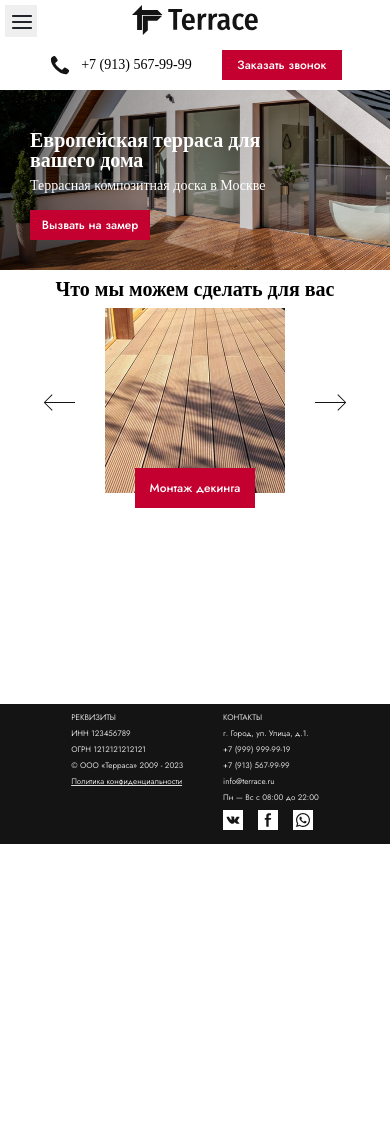
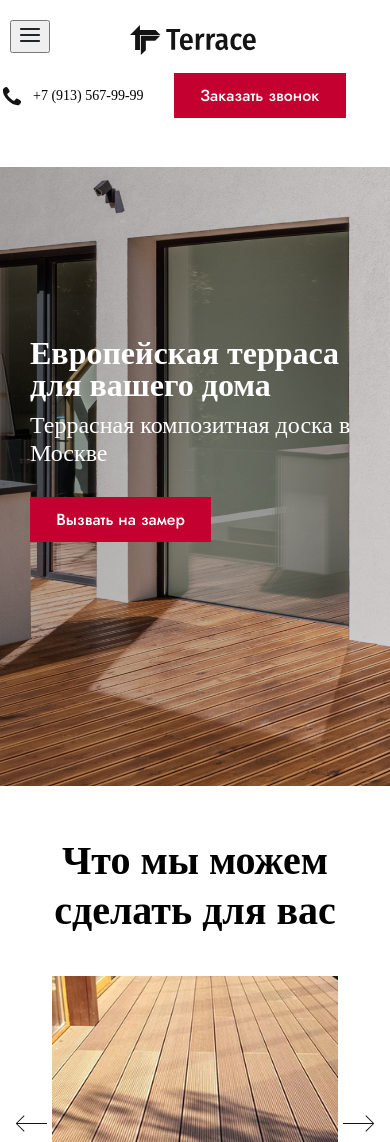
Before and after one commit to LiliyaKul/air, a website: page index.html in a window 390 px wide. Shown: the top 1142 px of the page. Before the commit the page ends 844 px from the top, so only its background shows below. Drawn offline with nearby package versions, Linux system fonts and the light colour scheme; a web font is replaced by a local one.

Commit message:
Refactoring

```diff
--- a/assets/css/main.css
+++ b/assets/css/main.css
@@ -19,8 +19,6 @@
     --grey: #DCDCDC;
     --grey-2: rgba(21, 20, 20, 0.7);
     --grey-3: rgba(74, 74, 74, 1);
-
-
 }
 
 
--- a/components/button/button.css
+++ b/components/button/button.css
@@ -25,9 +25,7 @@
 .button_medium {
     width: 181px;
     height: 45px;
-    position: absolute;
-    top: 409px;
-    left: 130px;
+    margin-top: 20px;
 }
 
 .button_large {
@@ -39,26 +37,11 @@
 }
 
 @media screen and (max-width: 768px) {
-    .button_medium {
-        width: 120px;
-        height: 30px;
-        top: 120px;
-        left: 30px;
+    .button_large {
+        width: 150px;
+        height: 64px;
+        position: absolute;
+        top: 90%;
+        left: 20%;
     }
-    .button_small {
-        width: 120px;
-        height: 30px;
-    }
-    .button_large {
-        width: 120px;
-        height: 40px;
-        position: absolute;
-        top: 160px;
-        left: 30px;
-    }
-    .button {
-        font-size: 12px;
-        line-height: 10px;
-    }
-
 }
--- a/components/card/card.css
+++ b/components/card/card.css
@@ -6,7 +6,7 @@
     .card-item_media {
         display: none;
     }
-    .card__img {
-        width: 180px;
+    .card-item img {
+        width: 100%;
     }
 }
--- a/components/container/container.css
+++ b/components/container/container.css
@@ -7,15 +7,3 @@
 .container_header {
     max-width: 1530px;
 }
-
-@media screen and (max-width: 768px) {
-    .container {
-        max-width: 100vw;
-        height: 100%;
-        overflow-x:hidden;
-    }
-    .container_header {
-        max-width: 100vw;
-        overflow-x:hidden;
-    }
-}
--- a/components/footer/footer.css
+++ b/components/footer/footer.css
@@ -39,23 +39,20 @@
 
 @media screen and (max-width: 768px) {
     .footer {
-        height: 140px;
+        height: 100%;
+    }
+    .footer__details {
+        font-size: 12px;
+        line-height: 12px;
     }
     .footer__content {
-        height: 140px;
-        justify-content: center;
-        gap: 40px;
-    }
-    .footer__details {
-        font-size: 8px;
-        line-height: 6px;
-        gap: 10px;
-    }
-    .footer__details_media {
-        display: none;
-    }
-    .footer__content {
-        padding: 10px 40px;
+        height: 100%;
+        display: grid;
+        grid-template-columns: 1fr 1fr;
+        grid-template-rows: 1fr 1fr;
+        row-gap: 20px;
+        column-gap: 20px;
+        padding: 20px 50px;
         margin: auto;
     }
 }
--- a/components/header/header.css
+++ b/components/header/header.css
@@ -1,5 +1,4 @@
 .header {
-    height: 743px;
     display: flex;
     justify-content: center;
     padding-top: 30px;
@@ -37,9 +36,7 @@
     max-width: 600px;
     display: flex;
     flex-wrap: wrap;
-    position: absolute;
-    top: 165px;
-    left: 130px;
+    text-align: left;
 }
 
 .header__banner__desription {
@@ -48,40 +45,46 @@
     font-size: 28px;
     line-height: 33.6px;
     color: var(--white);
+    text-align: left;
+}
+
+.header__banner__description_container {
+    display: flex;
     position: absolute;
-    top: 333px;
-    left: 130px;
+    flex-direction: column;
+    height: 100%;
+    gap: 20px;
+    padding: 165px 130px;
 }
+
 
 @media screen and (max-width: 768px) {
     .header {
-        height: 280px;
-        padding-top: 0px;
-    }
-    .header__content {
-        gap: 10px;
-    }
-    .header__logo {
-        display: flex;
-        flex-direction: column;
-        gap: 10px;
+        padding-top: 10px;
     }
     .header__banner__img {
         object-fit: cover;
-        height: 180px;
     }
     .header__banner__title {
-        font-size: 20px;
-        line-height: 20px;
-        top: 40px;
-        left: 30px;
-        max-width: 250px;
+        font-size: 32px;
+        line-height: 32px;
     }
     .header__banner__desription {
-        font-size: 14px;
-        line-height: 12px;
-        top: 90px;
-        left: 30px;
-        max-width: 250px;
+        font-size: 24px;
+        line-height: 28px;
+    }
+    .header__logo__icon {
+        display: flex;
+        justify-content: flex-start;
+        gap: 80px;
+        padding: 10px 10px;
+    }
+    .header__logo {
+        flex-direction: column;
+        align-items: flex-start;
+    }
+    .header__banner__description_container {
+        gap: 10px;
+        padding: 170px 30px;
     }
 }
--- a/components/main/main.css
+++ b/components/main/main.css
@@ -15,22 +15,28 @@
 
 .main__card-list {
     display: flex;
-    gap: 30px;
+    justify-content: space-between;
+    flex-wrap: wrap;
     align-items: center;
 }
 
 @media screen and (max-width: 768px) {
+    .main__title {
+        font-size: 40px;
+        line-height: 50px;
+        align-self: center;
+        text-align: center;
+        margin-left: 0;
+    }
     .main__content {
-        gap: 10px;
+        padding-left: 1rem;
+        padding-right: 1rem;
     }
     .main__card-list {
-        align-self: center;
-        max-width: 375px;
-    }
-    .main__title {
-        font-size: 20px;
-        line-height: 18px;
-        align-self: center;
-        margin: 0;
+        display: flex;
+        justify-content: center;
+        gap: 5px;
+        flex-wrap: nowrap;
+        align-items: center;
     }
 }
--- a/components/menu/menu.css
+++ b/components/menu/menu.css
@@ -1,30 +1,12 @@
-.burger-menu__open {
-    position: absolute;
-    top: 5px;
-    left: 5px;
-    width: 32px;
-    height: 32px;
-    padding: 0;
-    border: none;
-}
-
 .burger-menu__close {
     width: 30px;
     height: 30px;
     border-radius: 50%;
-    background-color: #DDE2E5;;
+    background-color: var(--grey);
     border: none;
     position: relative;
     top: 16px;
     left: 16px;
-}
-
-.menu__icon {
-    width: 24px;
-    height: 24px;
-    position: absolute;
-    top: 5px;
-    left: 5px;
 }
 
 .menu {
@@ -33,7 +15,7 @@
     top: 0;
     width: 100vw;
     height: 100vh;
-    background: #DDE2E5;;
+    background: var(--grey);
     transform: translateX(-100vw);
     transition: transform 250ms linear;
     display: flex;
--- a/components/menu/menu.js
+++ b/components/menu/menu.js
@@ -1,9 +1,12 @@
+
+(function() {
     const menu = document.getElementById('burger-menu');
     const menuClose = document.getElementById('burger-menu-close');
     const menuOpen = document.getElementById('burger-menu-open');
 
     if (menuOpen) {
         menuOpen.addEventListener('click', function() {
+            console.log(menu);
             if (menu) {
                 menu.setAttribute('data-open', '');
             }
@@ -17,3 +20,4 @@ if (menuClose) {
             }
         });
 }
+})();
--- a/components/page/page.css
+++ b/components/page/page.css
@@ -1,13 +1,20 @@
 .page {
     height: 100%;
-    display: grid;
-    grid-template-rows: auto 1fr auto;
-    row-gap: 100px;
+    display: flex;
+    height: 100%;
+    display: flex;
+    flex-direction: column;
+    gap: 100px;
+}
+
+.page__main {
+    flex-grow: 1;
 }
 
 @media screen and (max-width: 768px) {
     .page {
-        row-gap: 0px;
-        max-width: 100vw;
+        display: flex;
+        flex-direction: column;
+        gap: 50px;
     }
 }
--- a/index.html
+++ b/index.html
@@ -13,6 +13,8 @@
                 <div class="container_header">
                     <div class="header__content">
                         <div class="header__logo">
+                            <div class="header__logo__icon">
+                                <div>
                                     <button id="burger-menu-open" class="burger-menu__open">
                                         <svg class="menu__icon" width="24" height="24" viewBox="0 0 24 24" fill="none" xmlns="http://www.w3.org/2000/svg">
                                             <path fill-rule="evenodd" clip-rule="evenodd" d="M2 12C2 11.4477 2.44772 11 3 11H21C21.5523 11 22 11.4477 22 12C22 12.5523 21.5523 13 21 13H3C2.44772 13 2 12.5523 2 12Z" fill="#212429"/>
@@ -20,9 +22,13 @@
                                             <path fill-rule="evenodd" clip-rule="evenodd" d="M2 18C2 17.4477 2.44772 17 3 17H21C21.5523 17 22 17.4477 22 18C22 18.5523 21.5523 19 21 19H3C2.44772 19 2 18.5523 2 18Z" fill="#212429"/>
                                         </svg>
                                     </button>
+                                </div>
+                                <div>
                                     <svg class="logo__icon">
                                         <use href="./assets/images/icons/sprite.svg#terrace">
                                     </svg>
+                                </div>
+                            </div>
                             <div class="logo__text">
                                 <p class="logo__text-item">Каталог</p>
                                 <p class="logo__text-item">Услуги</p>
@@ -45,21 +51,25 @@
                             src="./assets/images/Rectangle 85.jpg"
                             alt="Европейская терраса для вашего дома"
                             >
+                            <div class="header__banner__description_container">
                                 <div class="header__banner__title">Европейская терраса для вашего дома</div>
                                 <div class="header__banner__desription">Террасная композитная доска в Москве</div>
                                 <button class="button button_medium">Вызвать на замер</button>
                             </div>
                         </div>
                     </div>
+                </div>
             </header>
-            <main class="main">
+            <main class="main page__main">
                 <div class="container">
                     <div class="main__content">
                         <div class="main__title">Что мы можем сделать для вас</div>
                         <div class="main__card-list">
+                            <div>
                                 <svg class="arrow" width="31" height="31" viewBox="0 0 31 17" fill="none" xmlns="http://www.w3.org/2000/svg">
                                     <path d="M7.90198 16.7311L8.55923 16.0738L1.45063 8.9657L31 8.9653L31 8.03566L1.45063 8.03613L8.55922 0.926184L7.90198 0.268934L1.15912e-06 8.17232L1.21658e-06 8.82957L7.90198 16.7311Z" fill="#151414"/>
                                 </svg>
+                            </div>
                             <div class="card-item">
                                 <img class="card__img"
                                 src="./assets/images/Rectangle 28.jpg"
@@ -88,9 +98,11 @@
                                 >
                                 <button class="button button_large">Строительство и благоустройство</button>
                             </div>
+                            <div>
                                 <svg class="arrow" width="31" height="17" viewBox="0 0 31 17" fill="none" xmlns="http://www.w3.org/2000/svg">
                                     <path d="M23.098 0.268921L22.4408 0.92617L29.5494 8.0343L0 8.0347V8.96434L29.5494 8.96387L22.4408 16.0738L23.098 16.7311L31 8.82768V8.17043L23.098 0.268921Z" fill="#151414"/>
                                 </svg>
+                            </div>
                         </div>
                     </div>
                 </div>
@@ -198,7 +210,8 @@
                         </form>
                     </div>
                 </div>
-
+            </div>
+        </div>
         <div class="menu" id="burger-menu">
             <button id="burger-menu-close" class="burger-menu__close">
                 <svg width="24" height="24" viewBox="0 0 24 24" fill="none" xmlns="http://www.w3.org/2000/svg">
@@ -214,8 +227,6 @@
                 <a class="menu__list-item" href="">Контакты</a>
             </div>
         </div>
-            </div>
-        </div>
     </body>
     <script src="./index.js"></script>
     <script src="./components/modal/modal.js"></script>
```
Also changed, not shown: components/menu/menu.html (deleted, +0 -33 lines). Lines whose indentation alone changed are shown as unchanged.
